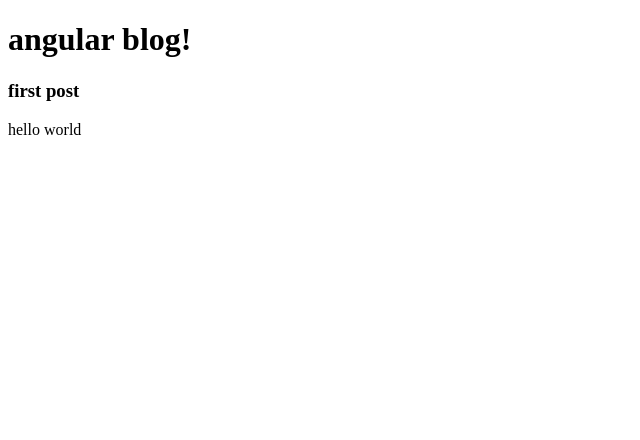
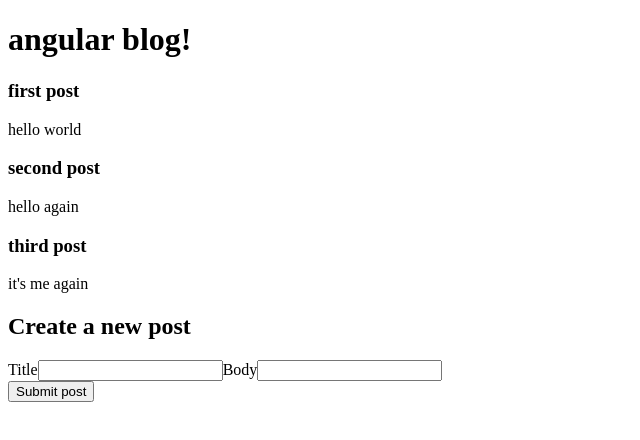
Before and after one commit to davified/angular-blog, an Angular app: page / in a window 1280 px wide. Shown: the top 440 px of the page, without its empty margins (0-640 px from the left). Built offline with nearby package versions, Linux system fonts and the light colour scheme.

Commit message:
added blog form (template-driven)

```diff
--- a/src/app/app.component.html
+++ b/src/app/app.component.html
@@ -2,3 +2,4 @@
   {{title}}
 </h1>
 <app-post></app-post>
+<app-new-post></app-new-post>
--- a/src/app/new-post/new-post.component.html
+++ b/src/app/new-post/new-post.component.html
@@ -1,3 +1,9 @@
-<p>
-  new-post works!
-</p>
+<h2>Create a new post</h2>
+<form (ngSubmit)="onSubmit(f)" #f="ngForm">
+  <label for="title">Title</label>
+  <input type="text" [(ngModel)]="post.title" class="form-control" name="title">
+  <label for="body">Body</label>
+  <input type="text" [(ngModel)]="post.body" class="form-control" name="body" #body="ngModel">
+  <br>
+  <button>Submit post</button>
+</form>
--- a/src/app/new-post/new-post.component.ts
+++ b/src/app/new-post/new-post.component.ts
@@ -1,15 +1,25 @@
-import { Component, OnInit } from '@angular/core';
+import { Component, Input } from '@angular/core';
+import { NgForm } from '@angular/forms';
+import { PostComponent } from '../post/post.component'
 
 @Component({
   selector: 'app-new-post',
   templateUrl: './new-post.component.html',
   styleUrls: ['./new-post.component.css']
 })
-export class NewPostComponent implements OnInit {
+export class NewPostComponent {
+  // @Input() title: string = '';
 
-  constructor() { }
+  postComponent = new PostComponent()
 
-  ngOnInit() {
+  posts = this.postComponent.posts
+
+  post = {
+    title: '',
+    body: ''
   }
 
+  onSubmit(form: NgForm) {
+    this.posts.push(this.post)
+  }
 }
--- a/src/app/post/post.component.html
+++ b/src/app/post/post.component.html
@@ -1,4 +1,4 @@
-<!-- <div *ngFor="let post of posts"> -->
-<h3>{{title}}</h3>
-<p>{{body}}</p>
-<!-- </div> -->
+<div *ngFor="let post of posts">
+  <h3>{{post.title}}</h3>
+  <p>{{post.body}}</p>
+</div>
--- a/src/app/post/post.component.ts
+++ b/src/app/post/post.component.ts
@@ -1,4 +1,4 @@
-import { Component, OnInit } from '@angular/core';
+import { Component, OnInit, OnChanges } from '@angular/core';
 
 @Component({
   selector: 'app-post',
@@ -8,10 +8,22 @@
 export class PostComponent {
 
   constructor() { }
-  title: string = 'first post'
-  body: string = 'hello world'
 
+  posts = [{
+    title: 'first post',
+    body: 'hello world'
+  }, {
+      title: 'second post',
+      body: 'hello again'
+    }, {
+      title: 'third post',
+      body: 'it\'s me again'
+    }]
   ngOnInit() {
   }
 
+  ngOnChanges() {
+
+  }
+
 }
--- a/src/index.html
+++ b/src/index.html
@@ -1,5 +1,6 @@
 <!doctype html>
 <html>
+
 <head>
   <meta charset="utf-8">
   <title>MyApp</title>
@@ -8,7 +9,9 @@
   <meta name="viewport" content="width=device-width, initial-scale=1">
   <link rel="icon" type="image/x-icon" href="favicon.ico">
 </head>
+
 <body>
   <app-root>Loading...</app-root>
 </body>
+
 </html>
```
